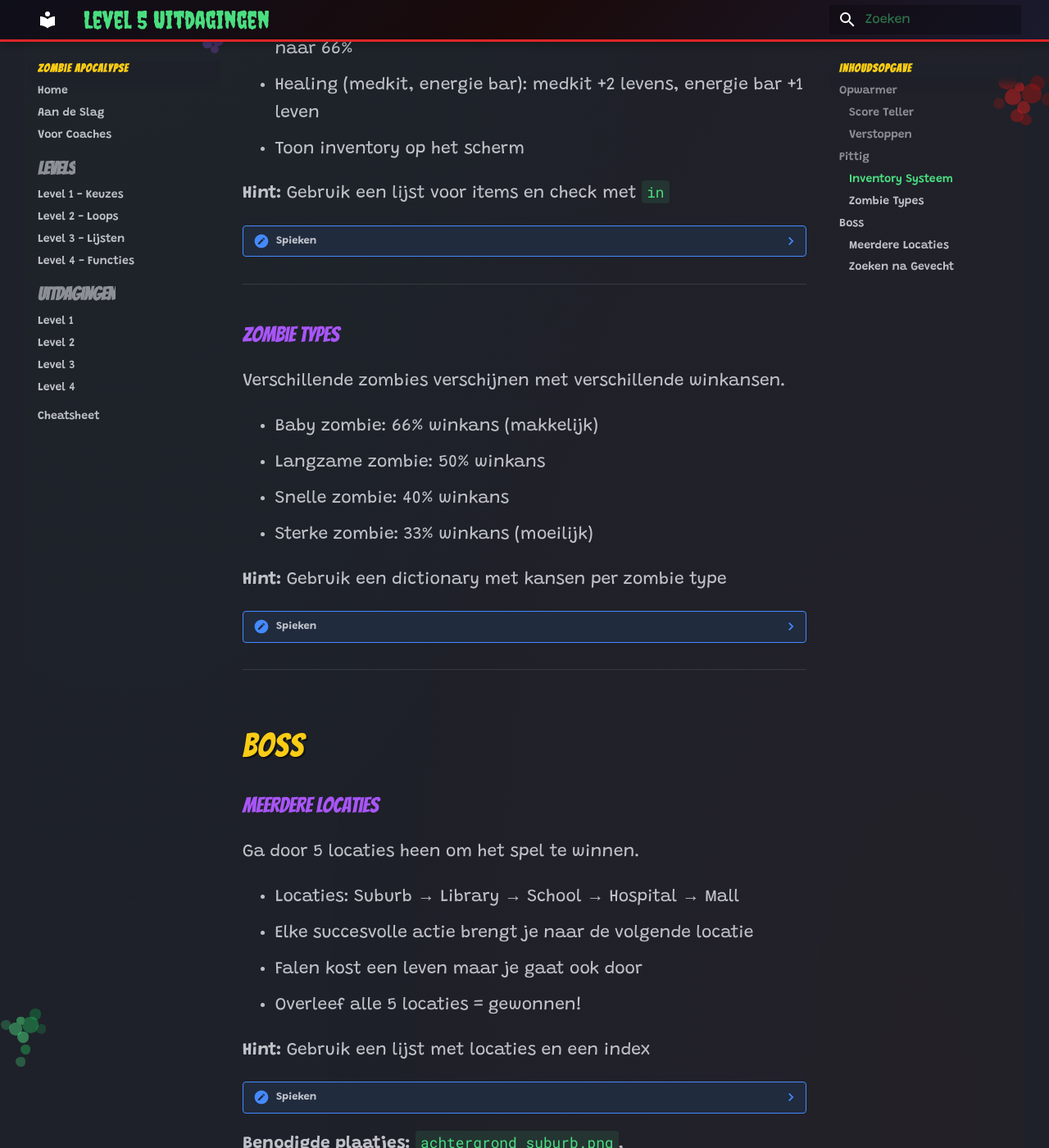
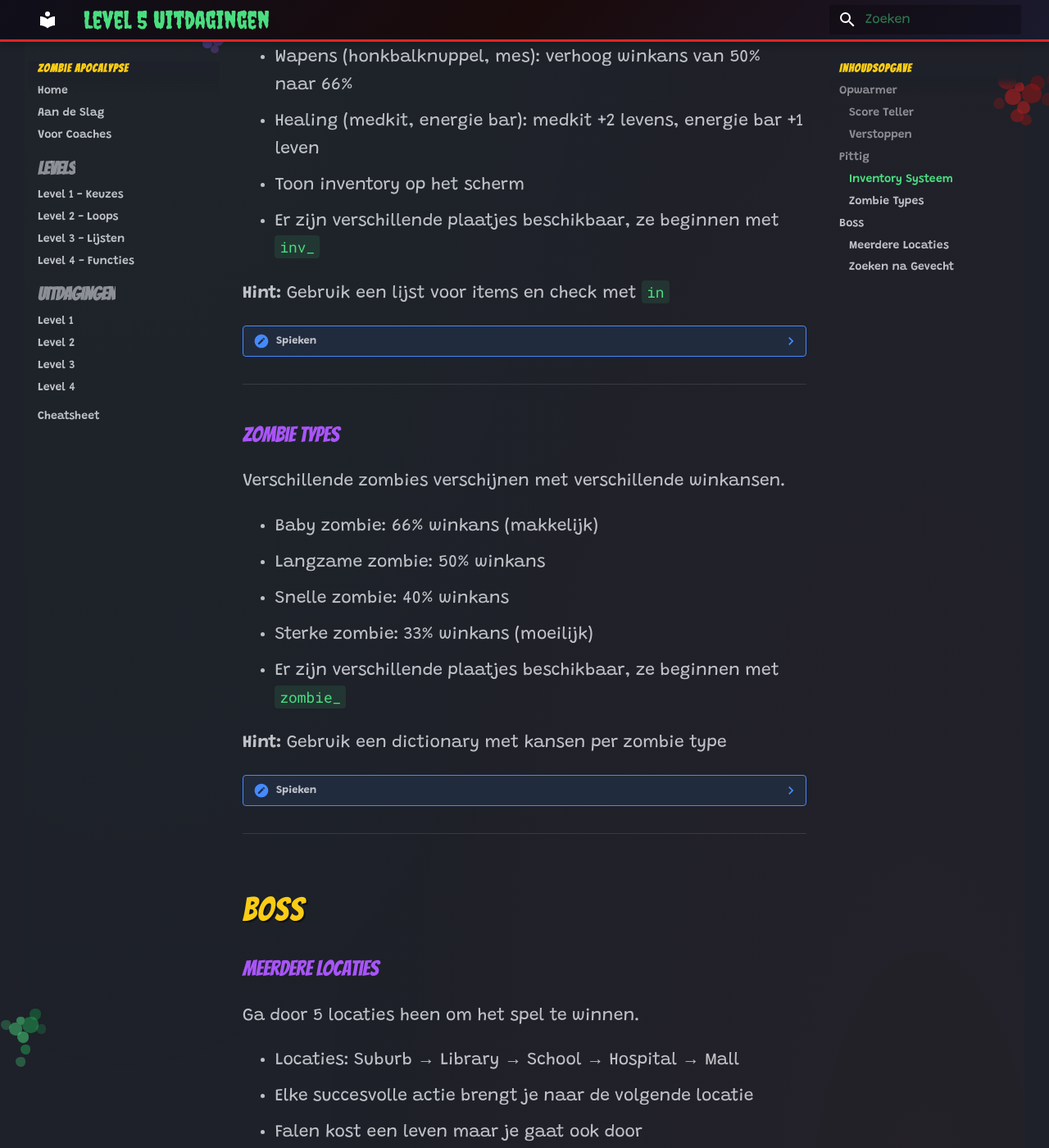
Before and after one commit to Laoujin/CoderDojo-Zombies, an MkDocs documentation site: the page built from docs/uitdagingen/level-5.md, in a window 1280 px wide and 1400 px high, scrolled down 1596 px. Shown: the whole window at 82% size. Built offline with MkDocs 1.6.1 and Material for MkDocs 9.7.7, drawn with Linux system fonts in a browser that asks for light colours; some of the changed text lies outside the part shown.

Commit message:
level 5 uitdagingen

```diff
--- a/docs/uitdagingen/level-5.md
+++ b/docs/uitdagingen/level-5.md
@@ -74,6 +75,7 @@ Voeg een inventory toe die items opslaat en het spel beinvloedt.
 - Wapens (honkbalknuppel, mes): verhoog winkans van 50% naar 66%
 - Healing (medkit, energie bar): medkit +2 levens, energie bar +1 leven
 - Toon inventory op het scherm
+- Er zijn verschillende plaatjes beschikbaar, ze beginnen met `inv_`
 
 **Hint:** Gebruik een lijst voor items en check met `in`
 
@@ -107,6 +109,7 @@ Verschillende zombies verschijnen met verschillende winkansen.
 - Langzame zombie: 50% winkans
 - Snelle zombie: 40% winkans
 - Sterke zombie: 33% winkans (moeilijk)
+- Er zijn verschillende plaatjes beschikbaar, ze beginnen met `zombie_`
 
 **Hint:** Gebruik een dictionary met kansen per zombie type
 
@@ -141,6 +144,7 @@ Ga door 5 locaties heen om het spel te winnen.
 - Elke succesvolle actie brengt je naar de volgende locatie
 - Falen kost een leven maar je gaat ook door
 - Overleef alle 5 locaties = gewonnen!
+- Er zijn verschillende locaties beschikbaar, de plaatjes beginnen met `loc_`
 
 **Hint:** Gebruik een lijst met locaties en een index
 
```
Also changed, not shown: other parts of docs/uitdagingen/level-5.md (+1 -0 lines), levels/level-5/images/knop_doorgaan.png (added), levels/level-5/images/knop_zoeken.png (added).
